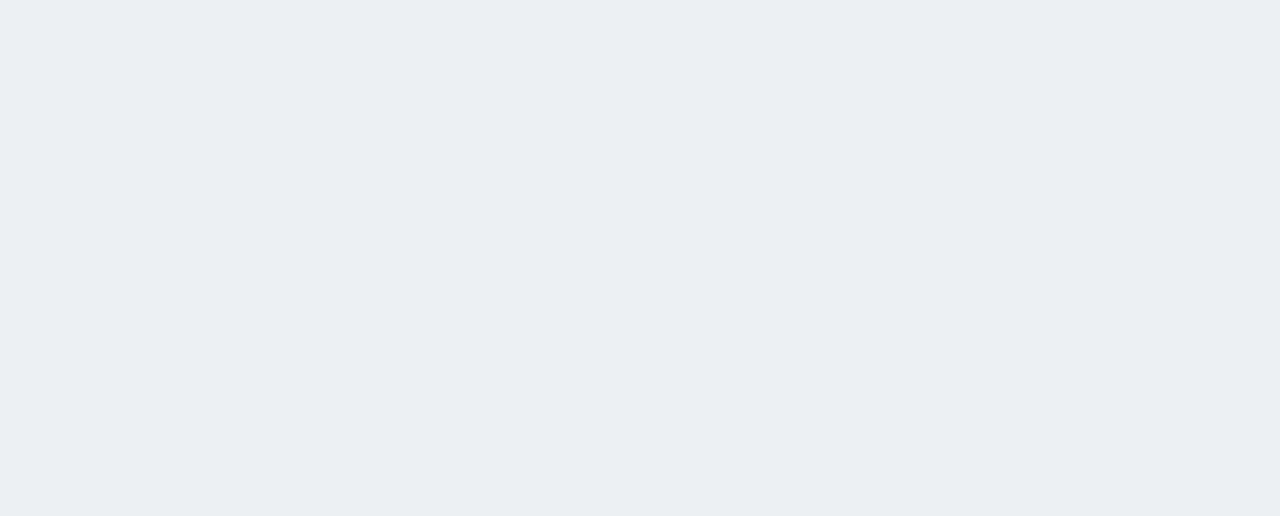
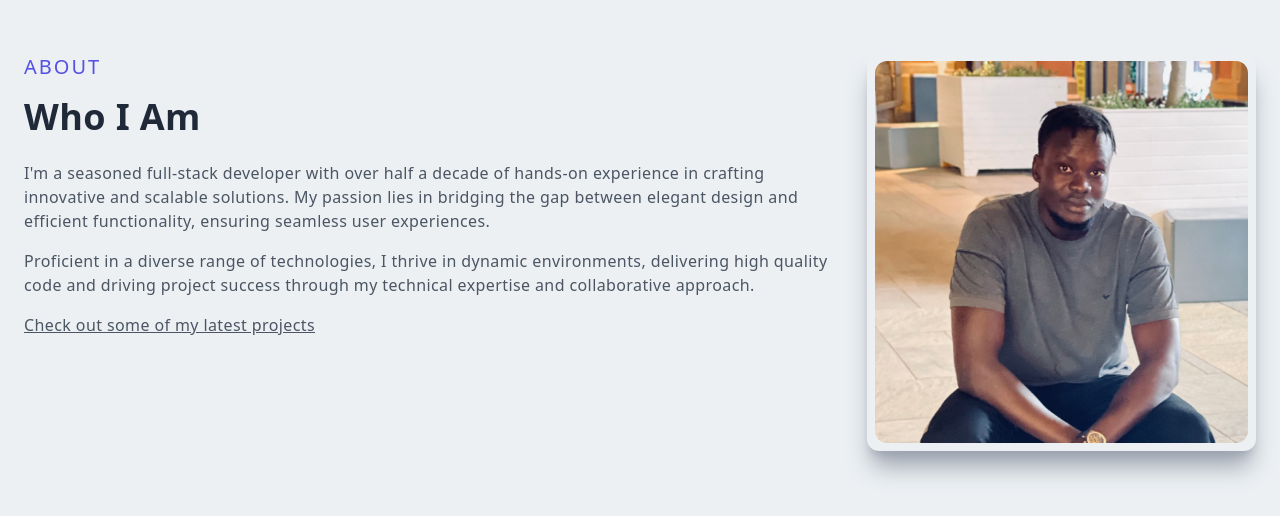
Before and after one commit to SanMajur/portfolio, a Next.js app: page / in a window 1280 px wide. Shown: the part 948-1464 px from the top of the page. Before the commit the page ends 800 px from the top, so only its background shows below. Built offline with nearby package versions, Linux system fonts and the light colour scheme.

Commit message:
about component

```diff
--- /dev/null
+++ b/components/About.jsx
@@ -0,0 +1,31 @@
+import Image from 'next/image'
+import React from 'react'
+
+const About = () => {
+  return (
+    <div className='w-full md:h-screen p-6 flex items-center py-16'>
+        <div className="max-w-[1240px] m-auto md:grid grid-cols-3 gap-8">
+            <div className="col-span-2">
+                <p className="uppercase text-xl tracking-widest text-[#5651e5]">About</p>
+                <h2 className="py-4">Who I Am</h2>
+                <p className="py-2 text-gray-600">
+                    I'm a seasoned full-stack developer with over half a decade of hands-on experience in
+                    crafting innovative and scalable solutions.
+                    My passion lies in bridging the gap between elegant design and efficient functionality,
+                    ensuring seamless user experiences.
+                </p>
+                <p className="py-2 text-gray-600">
+                    Proficient in a diverse range of technologies, I thrive in dynamic environments, delivering high quality
+                    code and driving project success through my technical expertise and collaborative approach.
+                </p>
+                <p className="py-2 text-gray-600 underline cursor-pointer">Check out some of my latest projects</p>
+            </div>
+            <div className="w-full h-auto m-auto shadow-xl shadow-gray-400 rounded-xl flex items-center justify-center p-2 hover:scale-105 ease-in duration-300">
+                <Image src='/assets/profile1.jpg' alt='' width={600} height={50} className="rounded-xl" />
+            </div>
+        </div>
+    </div>
+  )
+}
+
+export default About
--- a/components/Navbar.jsx
+++ b/components/Navbar.jsx
@@ -12,7 +12,7 @@ const Navbar = () => {
     setNav(!nav);
   };
   return (
-    <div className="fixed w-full h-20 shadow-xl z-[100]">
+    <div className="fixed w-full h-20 shadow-xl z-[100] bg-[#ecf0f3]">
       <div className="flex justify-between items-center w-full h-full px-4 2xl:px-16">
         <Image src="/assets/logo1.png" alt="" width="150" height="50" />
         <div className="">
--- a/pages/index.tsx
+++ b/pages/index.tsx
@@ -2,7 +2,7 @@ import Head from 'next/head'
 import Image from 'next/image'
 import Navbar from '../components/Navbar'
 import Hero from '../components/Hero'
-
+import About from '../components/About'
 
 export default function Home() {
   return (
@@ -15,6 +15,7 @@ export default function Home() {
 
       <Navbar />
       <Hero />
+      <About />
     </div>
   )
 }
```
Also changed, not shown: public/assets/profile1.jpg (added).
